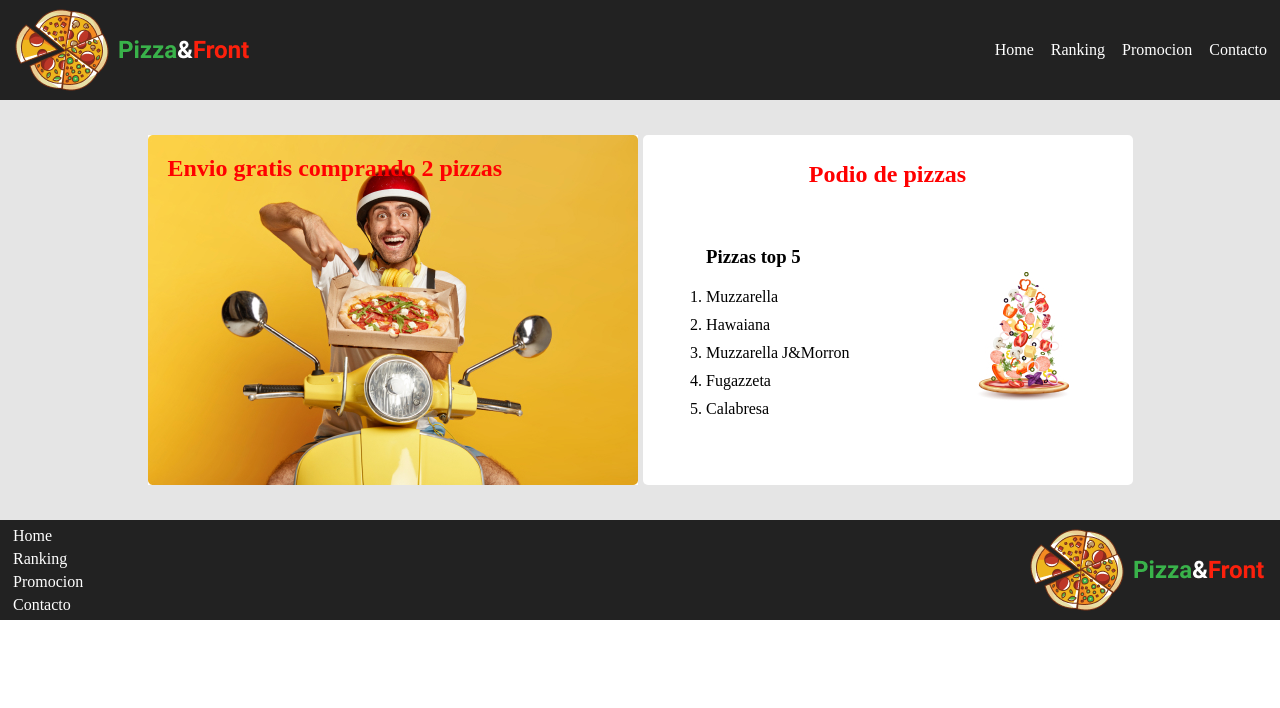
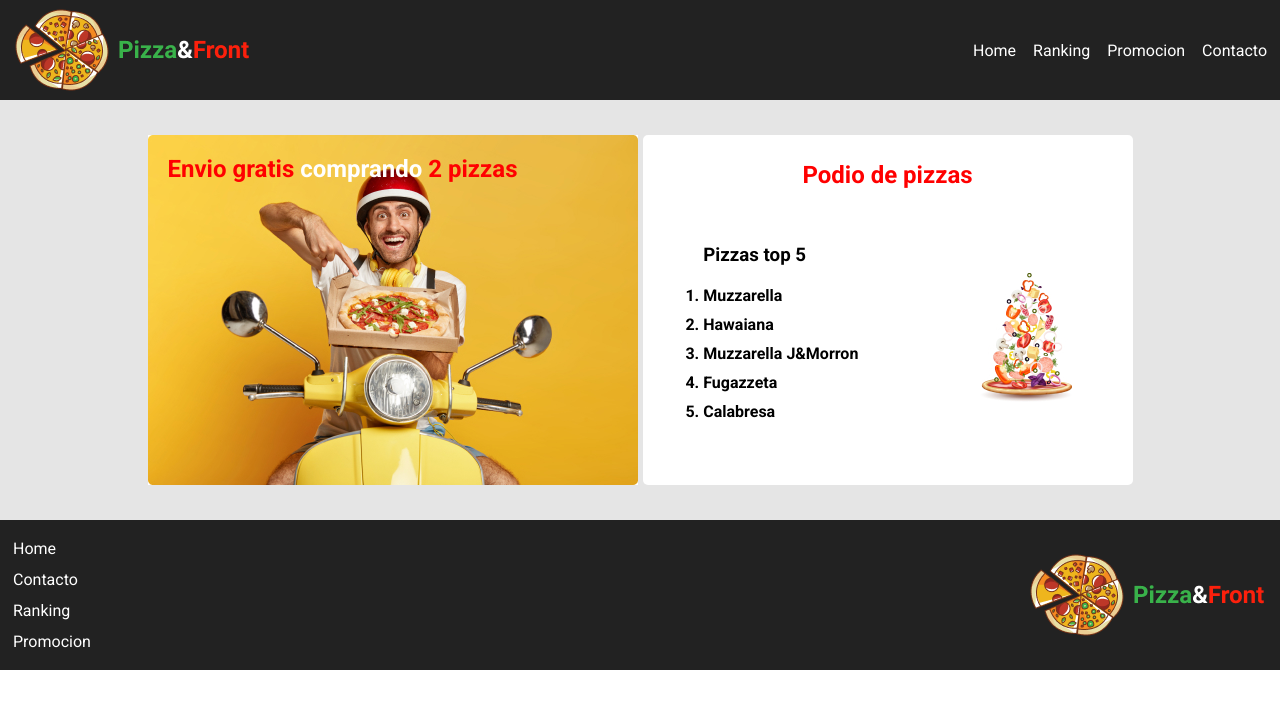
Before and after one commit to CesarAFC/front-end-flex, a plain HTML site: page index.html in a window 1280 px wide. Drawn offline with Linux system fonts and the light colour scheme.

Commit message:
Last changes

```diff
--- a/index.html
+++ b/index.html
@@ -5,7 +5,10 @@
     <meta http-equiv="X-UA-Compatible" content="IE=edge">
     <meta name="viewport" content="width=device-width, initial-scale=1.0">
     <link rel="stylesheet" href="./styles/estilos.css">
-    <title>Document</title>
+    <link rel="preconnect" href="https://fonts.googleapis.com">
+    <link rel="preconnect" href="https://fonts.gstatic.com" crossorigin>
+    <link href="https://fonts.googleapis.com/css2?family=Roboto:wght@100;400;700&display=swap" rel="stylesheet">
+    <title>Flex-box</title>
 </head>
 <body>
     <header>
@@ -21,7 +24,7 @@
     </header>
     <main>
         <section class="delivery-box">
-            <h2>Envio gratis comprando 2 pizzas</h2>
+            <h2>Envio gratis <span>comprando</span> 2 pizzas</h2>
         </section>
         <section class="podio">
             <h2>Podio de pizzas</h2>
@@ -42,10 +45,10 @@
     </main>
     <footer>
         <ul class="footer-navbar">
-            <li>Home</li>
-            <li>Ranking</li>
-            <li>Promocion</li>
-            <li>Contacto</li>
+            <li class="item-1">Home</li>
+            <li class="item-2">Ranking</li>
+            <li class="item-3">Promocion</li>
+            <li class="item-4">Contacto</li>
         </ul>
         <img src="./img/Logo.png" alt="">
     </footer>
--- a/styles/estilos.css
+++ b/styles/estilos.css
@@ -2,6 +2,7 @@
     padding: 0;
     margin: 0;
     box-sizing: border-box;
+    font-family: 'Roboto', sans-serif;
 }
 header {
     background-color: #222222;
@@ -35,6 +36,9 @@ main {
     color: red;
     padding: 20px;
 }
+.delivery-box span {
+    color: #fff;
+}
 .podio{
     height: 350px;
     width: 490px;
@@ -59,15 +63,15 @@ main {
     gap: 20px;
     font-size: bold;
 }
-.pizza-list > ol > li {
-    font-size: bold;
+.pizza-list li {
+    font-weight: 700;
     padding-bottom: 10px;
 }
 
 footer {
     background-color: #222222;
     color: #fff;
-    height: 100px;
+    height: 150px;
     display: flex;
     justify-content: space-between;
     align-items: center;
@@ -78,7 +82,16 @@ footer > img {
 .footer-navbar{
     display: flex;
     flex-direction: column;
-    gap: 5px;
+    gap: 12px;
+}
+.footer-navbar .item-2 {
+    order: 3;
+}
+.footer-navbar .item-3 {
+    order: 4;
+}
+.footer-navbar .item-4 {
+    order: 2;
 }
 .footer-navbar > li {
     list-style-type: none;
```
